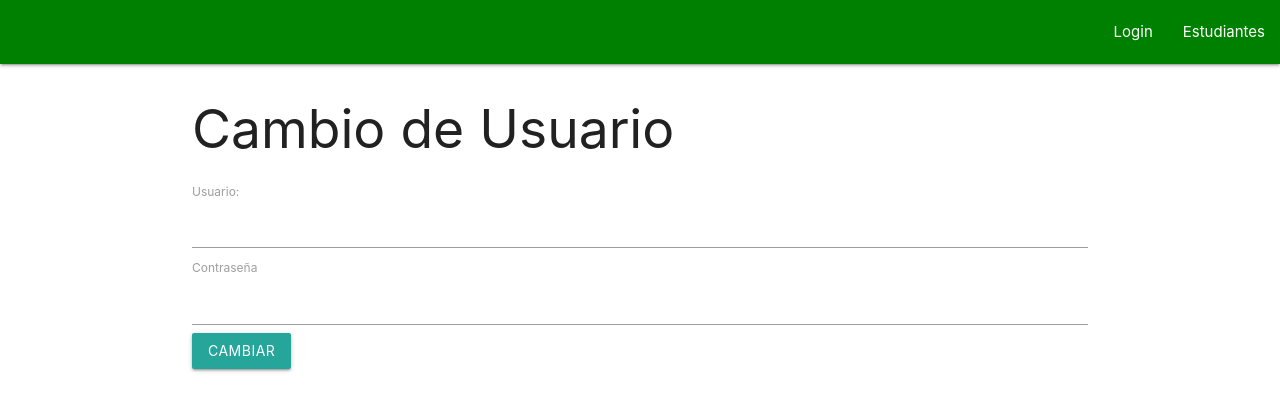
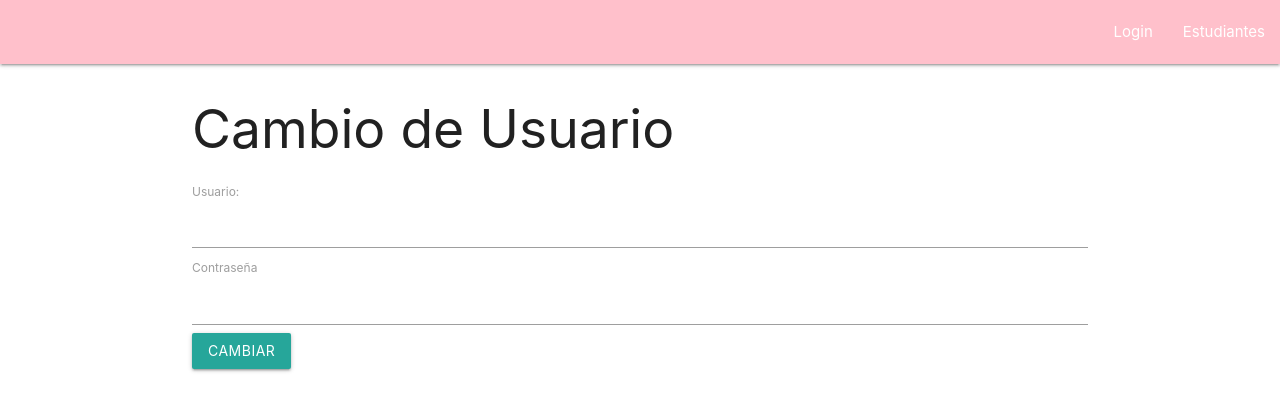
Before and after one commit to facundoramos-dev/Course_of_vuejs, a Vue app: page /Login in a window 1280 px wide. Shown: the top 410 px of the page. Built offline with nearby package versions, Linux system fonts and the light colour scheme.

Commit message:
change color of navbar to pink

```diff
--- a/src/App.vue
+++ b/src/App.vue
@@ -23,6 +23,6 @@ export default {
 
 <style scoped>
 .nav-wrapper {
-  background-color: green;
+  background-color: pink;
 }
 </style>
```
